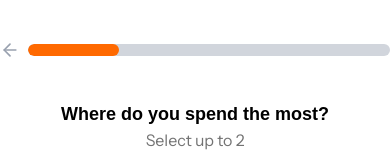
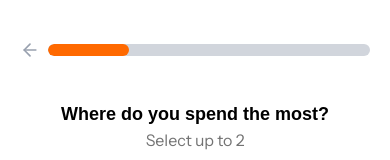
Before and after one commit to samuelngry/Coinly, a React (Vite) app in the folder client/: page /onboard in a window 390 px wide. Shown: the top 160 px of the page. Built offline with nearby package versions, Linux system fonts and the light colour scheme; a web font is replaced by a local one.

Commit message:
feat: make progress bar and back step button responsive and add logic to make back step button go back a step

```diff
--- a/client/src/components/onboarding/OnboardingHeader.jsx
+++ b/client/src/components/onboarding/OnboardingHeader.jsx
@@ -1,13 +1,17 @@
 import React from 'react'
 import { ArrowLeft } from 'lucide-react'
 
-const OnboardingHeader = ({ step }) => {
+const OnboardingHeader = ({ step, setStep }) => {
     const progress = step * 25;
     return (
-        <div className='flex items-center w-full rounded-full'>
-            <a href='/'>
-                <ArrowLeft className='h-5 w-5 bg-white mr-2 text-gray-400' alt='back'/>
-            </a>
+        <div className='flex items-center w-full rounded-full px-5'>
+            <button
+                onClick={() => {
+                    setStep(prevStep => prevStep - 1);
+                }}
+            >
+                <ArrowLeft className='h-5 w-5 mr-2 text-gray-400 bg-white hover:text-gray-800' alt='back' />
+            </button>
             <div className='bg-gray-300 flex-1 rounded-full overflow-hidden h-3'>
                 <div
                     className='h-full bg-orange-500 rounded-full transition-all duration-300 '
--- a/client/src/components/pages/OnboardingPage.jsx
+++ b/client/src/components/pages/OnboardingPage.jsx
@@ -8,7 +8,7 @@ const OnboardingPage = () => {
 
     return (
         <div className="max-w-7xl mx-auto py-10" >
-            <OnboardingHeader step={step} />
+            <OnboardingHeader step={step} setStep={setStep} />
             <OnboardingStep step={step} setStep={setStep} answers={answers} setAnswers={setAnswers} />
         </div>
     );
```
